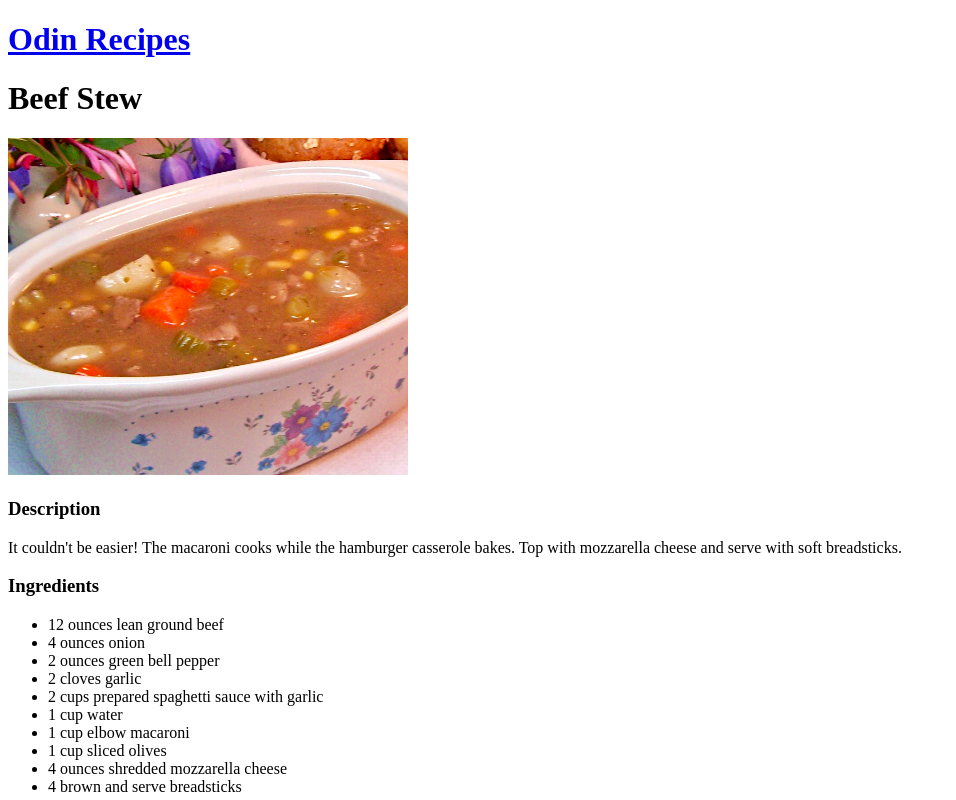
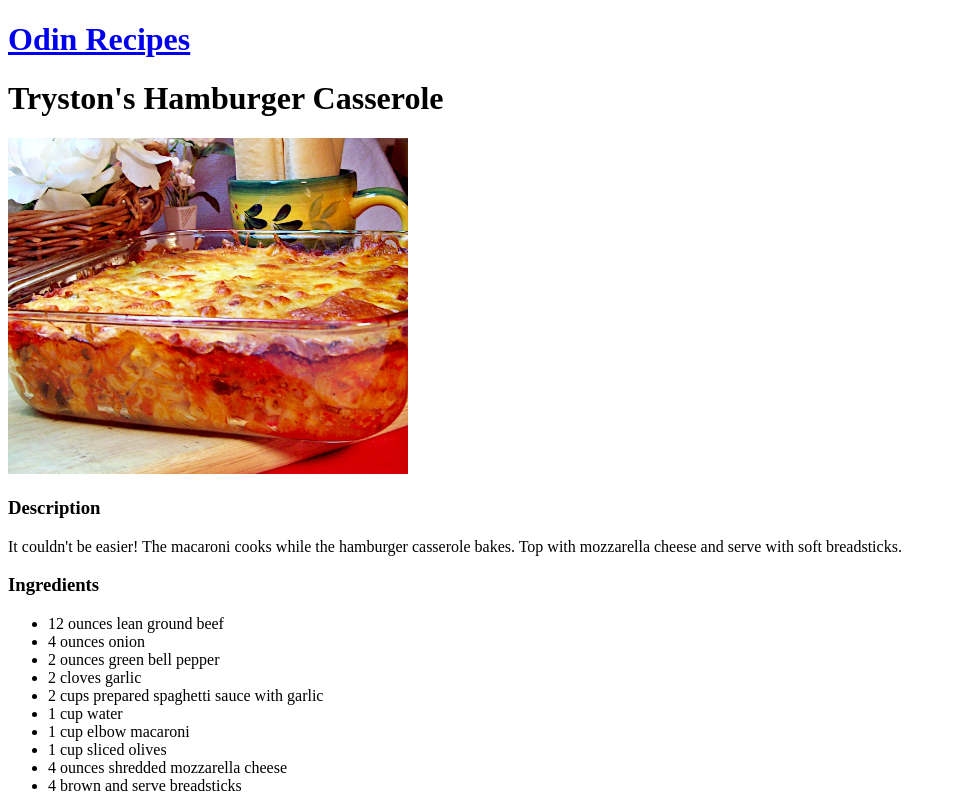
Before and after one commit to kristofNyikes/odin-recipes, a plain HTML site: page recipes/cassarole.html in a window 1280 px wide. Shown: the top 800 px of the page, without its empty margins (0-956 px from the left). Drawn offline with Linux system fonts and the light colour scheme.

Commit message:
Fix recipe file, site name, image

```diff
--- a/recipes/beef-stew.html
+++ b/recipes/cassarole.html
@@ -3,13 +3,13 @@
 <head>
     <meta charset="UTF-8">
     <meta name="viewport" content="width=device-width, initial-scale=1.0">
-    <title>Beef Stew</title>
+    <title>Tryston's Hamburger Casserole</title>
 </head>
 <body>
     <h1><a href="../index.html">Odin Recipes</a></h1>
 
-    <h1>Beef Stew</h1>
-    <img src="../img/beef-stew.jpg" alt="beef stew" width="400px">
+    <h1>Tryston's Hamburger Casserole</h1>
+    <img src="../img/casserole.jpg" alt="beef stew" width="400px">
 
     <h3>Description</h3>
     <p>It couldn't be easier! The macaroni cooks while the hamburger casserole bakes. Top with mozzarella cheese and serve with soft breadsticks.</p>
```
Also changed, not shown: index.html (+1 -0 lines).
